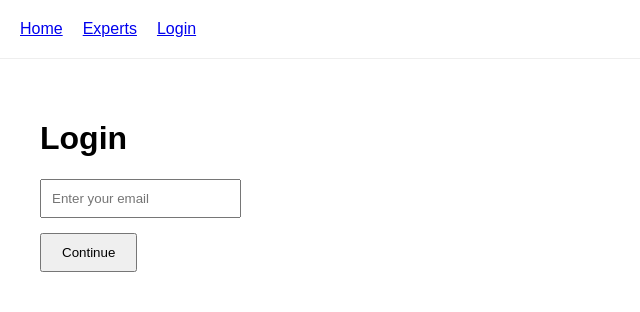
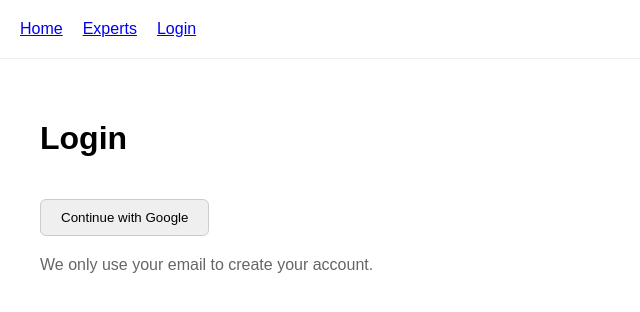
Before and after one commit to poojakhakholia/expert-marketplace, a Next.js app: page /login in a window 1280 px wide. Shown: the top 312 px of the page, without its empty margins (0-640 px from the left). Built offline with nearby package versions, Linux system fonts and the light colour scheme; no server answers.

Commit message:
Enable Google login

```diff
--- a/app/login/page.tsx
+++ b/app/login/page.tsx
@@ -1,40 +1,33 @@
 "use client";
 
-import { useState } from "react";
 import { supabase } from "@/lib/supabase";
 
 export default function Login() {
-  const [email, setEmail] = useState("");
-  const [message, setMessage] = useState("");
-
-  const signIn = async () => {
-    const { error } = await supabase.auth.signInWithOtp({
-      email,
+  const loginWithGoogle = async () => {
+    await supabase.auth.signInWithOAuth({
+      provider: "google",
     });
-
-    if (error) {
-      setMessage(error.message);
-    } else {
-      setMessage("Check your email for login link");
-    }
   };
 
   return (
     <main style={{ padding: 40 }}>
       <h1>Login</h1>
 
-      <input
-        placeholder="Enter your email"
-        value={email}
-        onChange={(e) => setEmail(e.target.value)}
-        style={{ padding: 10, marginTop: 10, display: "block" }}
-      />
-
-      <button onClick={signIn} style={{ marginTop: 15, padding: "10px 20px" }}>
-        Continue
+      <button
+        onClick={loginWithGoogle}
+        style={{
+          marginTop: 20,
+          padding: "10px 20px",
+          border: "1px solid #ccc",
+          borderRadius: 6,
+        }}
+      >
+        Continue with Google
       </button>
 
-      {message && <p style={{ marginTop: 10 }}>{message}</p>}
+      <p style={{ marginTop: 20, color: "#666" }}>
+        We only use your email to create your account.
+      </p>
     </main>
   );
 }
```
